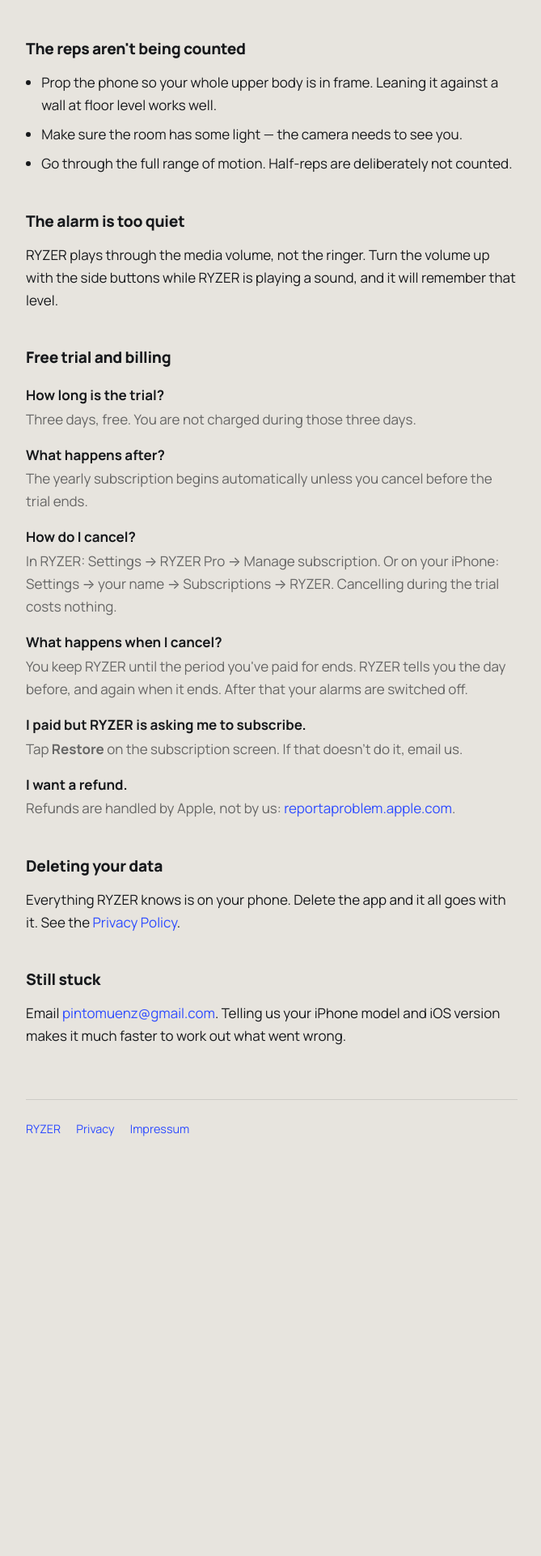
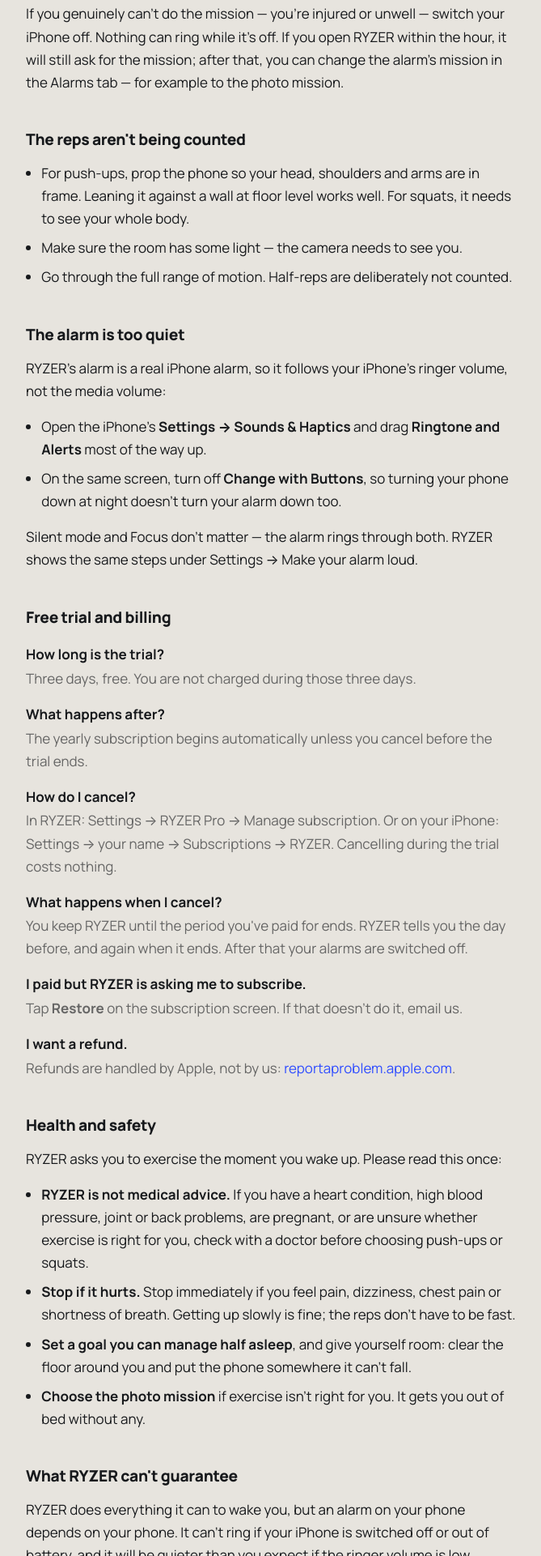
Before and after one commit to lucaspintomuenz-png/ryzer, a plain HTML site: page support.html in a window 1280 px wide. Shown: the part 879-2800 px from the top of the page at 81% size, without its empty margins (304-973 px from the left). Before the commit the page ends 2365 px from the top, so only its background shows below. Drawn offline with Linux system fonts and the light colour scheme.

Commit message:
Add files via upload

```diff
--- a/support.html
+++ b/support.html
@@ -32,18 +32,23 @@
 <p>RYZER does not need to be open or running for an alarm to ring. You can close it completely.</p>
 
 <h2>The alarm won't stop</h2>
-<p>That is the point of RYZER — it stops when the mission is done, not before. Complete the push-ups, squats, or photo and it goes quiet immediately.</p>
-<p>If you genuinely need out: open RYZER, go to the Alarms tab and switch the alarm off, or turn the phone off entirely.</p>
+<p>That is the point of RYZER — it stops when the mission is done, not before. Complete the push-ups, squats, or photo and it goes quiet immediately. Closing the app, silencing the alarm or opening RYZER some other way brings you straight back to the mission.</p>
+<p>If you genuinely can't do the mission — you're injured or unwell — switch your iPhone off. Nothing can ring while it's off. If you open RYZER within the hour, it will still ask for the mission; after that, you can change the alarm's mission in the Alarms tab — for example to the photo mission.</p>
 
 <h2>The reps aren't being counted</h2>
 <ul>
-  <li>Prop the phone so your whole upper body is in frame. Leaning it against a wall at floor level works well.</li>
+  <li>For push-ups, prop the phone so your head, shoulders and arms are in frame. Leaning it against a wall at floor level works well. For squats, it needs to see your whole body.</li>
   <li>Make sure the room has some light — the camera needs to see you.</li>
   <li>Go through the full range of motion. Half-reps are deliberately not counted.</li>
 </ul>
 
 <h2>The alarm is too quiet</h2>
-<p>RYZER plays through the media volume, not the ringer. Turn the volume up with the side buttons while RYZER is playing a sound, and it will remember that level.</p>
+<p>RYZER's alarm is a real iPhone alarm, so it follows your iPhone's ringer volume, not the media volume:</p>
+<ul>
+  <li>Open the iPhone's <strong>Settings → Sounds &amp; Haptics</strong> and drag <strong>Ringtone and Alerts</strong> most of the way up.</li>
+  <li>On the same screen, turn off <strong>Change with Buttons</strong>, so turning your phone down at night doesn't turn your alarm down too.</li>
+</ul>
+<p>Silent mode and Focus don't matter — the alarm rings through both. RYZER shows the same steps under Settings → Make your alarm loud.</p>
 
 <h2>Free trial and billing</h2>
 <dl>
@@ -61,6 +66,18 @@
   <dd>Refunds are handled by Apple, not by us: <a href="https://reportaproblem.apple.com">reportaproblem.apple.com</a>.</dd>
 </dl>
 
+<h2>Health and safety</h2>
+<p>RYZER asks you to exercise the moment you wake up. Please read this once:</p>
+<ul>
+  <li><strong>RYZER is not medical advice.</strong> If you have a heart condition, high blood pressure, joint or back problems, are pregnant, or are unsure whether exercise is right for you, check with a doctor before choosing push-ups or squats.</li>
+  <li><strong>Stop if it hurts.</strong> Stop immediately if you feel pain, dizziness, chest pain or shortness of breath. Getting up slowly is fine; the reps don't have to be fast.</li>
+  <li><strong>Set a goal you can manage half asleep</strong>, and give yourself room: clear the floor around you and put the phone somewhere it can't fall.</li>
+  <li><strong>Choose the photo mission</strong> if exercise isn't right for you. It gets you out of bed without any.</li>
+</ul>
+
+<h2>What RYZER can't guarantee</h2>
+<p>RYZER does everything it can to wake you, but an alarm on your phone depends on your phone. It can't ring if your iPhone is switched off or out of battery, and it will be quieter than you expect if the ringer volume is low. Alarms stop when a subscription ends. Please don't rely on RYZER alone where oversleeping would have serious consequences — for an early flight or an important appointment, set a second alarm as well.</p>
+
 <h2>Deleting your data</h2>
 <p>Everything RYZER knows is on your phone. Delete the app and it all goes with it. See the <a href="privacy.html">Privacy Policy</a>.</p>
 
```
Also changed, not shown: privacy.html (+11 -1 lines).
